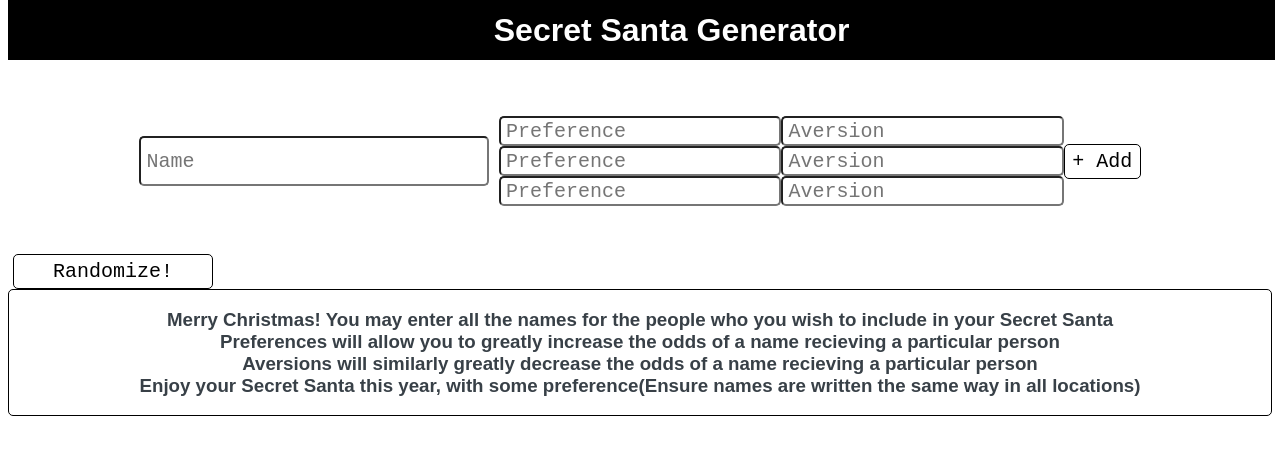
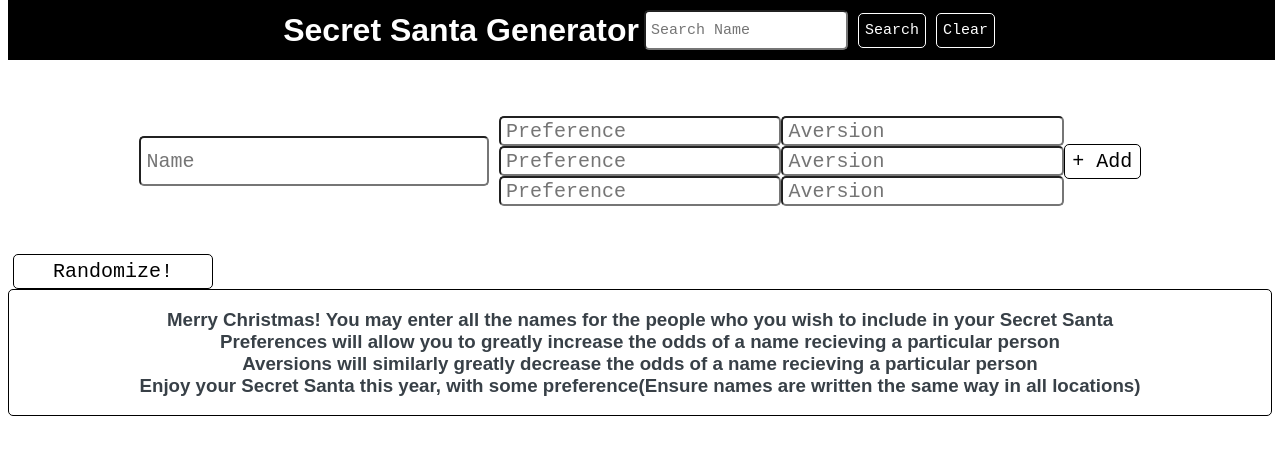
Before and after one commit to Nicholasblatt/SecretSanta, a plain HTML site: page index.html in a window 1280 px wide. Drawn offline with nearby package versions, Linux system fonts and the light colour scheme.

```diff
--- a/index.html
+++ b/index.html
@@ -7,6 +7,11 @@
     <body>
         <header>
             <h1 class="header-logo">Secret Santa Generator</h1>
+            <form class="search-form" autocomplete="on">
+              <input class="search-input" type="text" placeholder="Search Name">
+              <button class="search-button">Search</button>
+              <button class="clear-button">Clear</button>
+            </form>
           </header>
           <div class="container">
             <form class="to-do-form" autocomplete="off">
```
